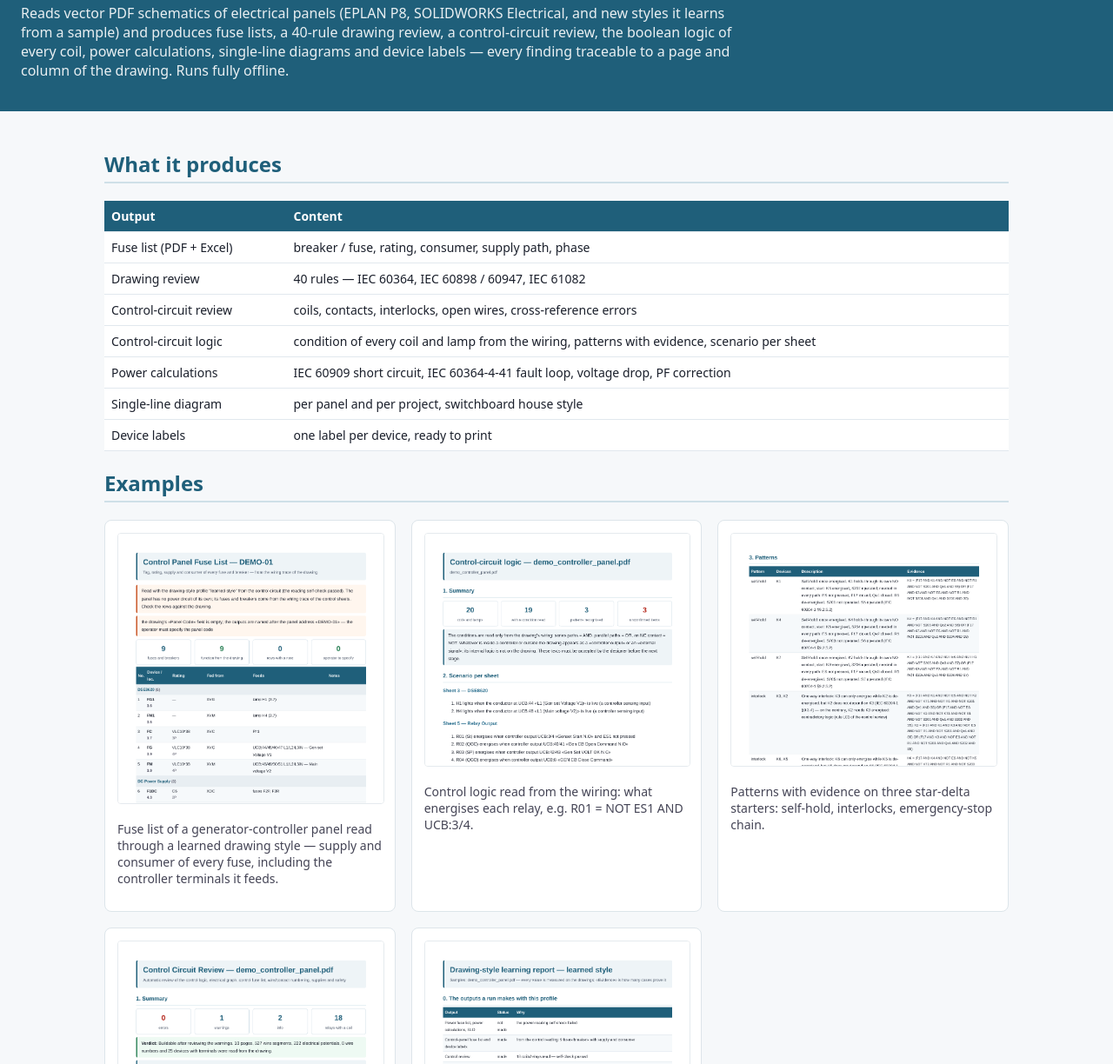
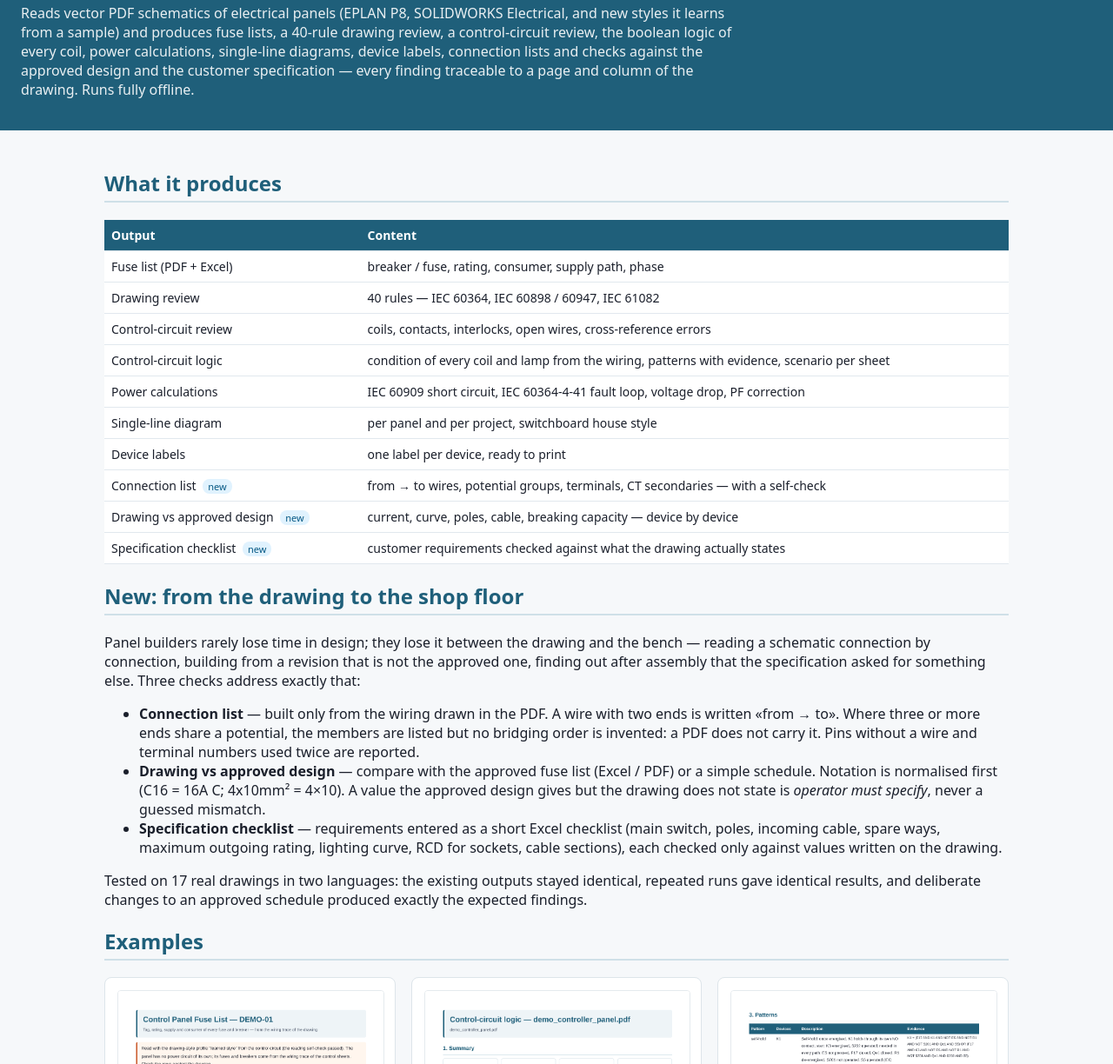
Before and after one commit to yaser222-web/eplan-agent-showcase, a plain HTML site: page docs/index.html in a window 1280 px wide. Shown: the part 76-1300 px from the top of the page at 87% size. Drawn offline with Linux system fonts and the light colour scheme.

Commit message:
Version 10.3.1

```diff
--- a/docs/index.html
+++ b/docs/index.html
@@ -28,6 +28,7 @@
   th { background: #1f5f7a; color: #fff; }
   .cta { background: #fff4d6; border-left: 5px solid #c2410c; padding: 14px 18px; border-radius: 6px; }
   footer { text-align: center; color: #667; font-size: 13px; padding: 24px; }
+  .new { background:#e0f2fe; color:#075985; font-size:11px; padding:1px 6px; border-radius:8px; margin-left:4px; }
 </style>
 </head>
 <body>
@@ -35,8 +36,9 @@
   <h1>Electrical Panel Analysis & Design Review Agent</h1>
   <p>Reads vector PDF schematics of electrical panels (EPLAN P8, SOLIDWORKS Electrical, and new styles it learns
      from a sample) and produces fuse lists, a 40-rule drawing review, a control-circuit review, the boolean logic of
-     every coil, power calculations, single-line diagrams and device labels — every finding traceable to a page and
-     column of the drawing. Runs fully offline.</p>
+     every coil, power calculations, single-line diagrams, device labels, connection lists and checks against the
+     approved design and the customer specification — every finding traceable to a page and column of the drawing.
+     Runs fully offline.</p>
 </header>
 <main>
   <h2>What it produces</h2>
@@ -49,7 +51,28 @@
     <tr><td>Power calculations</td><td>IEC 60909 short circuit, IEC 60364-4-41 fault loop, voltage drop, PF correction</td></tr>
     <tr><td>Single-line diagram</td><td>per panel and per project, switchboard house style</td></tr>
     <tr><td>Device labels</td><td>one label per device, ready to print</td></tr>
+    <tr><td>Connection list <span class="new">new</span></td><td>from → to wires, potential groups, terminals, CT secondaries — with a self-check</td></tr>
+    <tr><td>Drawing vs approved design <span class="new">new</span></td><td>current, curve, poles, cable, breaking capacity — device by device</td></tr>
+    <tr><td>Specification checklist <span class="new">new</span></td><td>customer requirements checked against what the drawing actually states</td></tr>
   </table>
+
+  <h2>New: from the drawing to the shop floor</h2>
+  <p>Panel builders rarely lose time in design; they lose it between the drawing and the bench — reading a
+     schematic connection by connection, building from a revision that is not the approved one, finding out
+     after assembly that the specification asked for something else. Three checks address exactly that:</p>
+  <ul>
+    <li><b>Connection list</b> — built only from the wiring drawn in the PDF. A wire with two ends is written
+        «from → to». Where three or more ends share a potential, the members are listed but no bridging order
+        is invented: a PDF does not carry it. Pins without a wire and terminal numbers used twice are reported.</li>
+    <li><b>Drawing vs approved design</b> — compare with the approved fuse list (Excel / PDF) or a simple
+        schedule. Notation is normalised first (C16 = 16A C; 4x10mm² = 4×10). A value the approved design gives
+        but the drawing does not state is <i>operator must specify</i>, never a guessed mismatch.</li>
+    <li><b>Specification checklist</b> — requirements entered as a short Excel checklist (main switch, poles,
+        incoming cable, spare ways, maximum outgoing rating, lighting curve, RCD for sockets, cable sections),
+        each checked only against values written on the drawing.</li>
+  </ul>
+  <p>Tested on 17 real drawings in two languages: the existing outputs stayed identical, repeated runs gave
+     identical results, and deliberate changes to an approved schedule produced exactly the expected findings.</p>
 
   <h2>Examples</h2>
   <div class="grid">
@@ -64,6 +87,14 @@
       <p>Control-circuit review: verdict, findings by rule, every finding with page and column.</p></div>
     <div class="card"><img src="img/style_learning_report.png" alt="style learning">
       <p>Learning a new drawing style from one sample: each value with the evidence behind it.</p></div>
+    <div class="card"><img src="img/connection_list.png" alt="connection list">
+      <p>Connection list of a motor-control panel: point-to-point wires, potential groups and terminals, with the
+         share of device pins that carry a wire.</p></div>
+    <div class="card"><img src="img/approved_design_check.png" alt="approved design check">
+      <p>Drawing vs approved design: a different trip curve, a missing and an extra device, another setting range
+         and cable — and one value the drawing does not state.</p></div>
+    <div class="card"><img src="img/specification_check.png" alt="specification check">
+      <p>Specification checklist: each requirement against the drawing — OK, not OK, or operator must specify.</p></div>
   </div>
 
   <h2>Sample reports (PDF)</h2>
@@ -74,6 +105,9 @@
     <tr><td>Control-circuit logic — generator controller panel</td><td><a href="samples/sample_control_logic_controller_panel.pdf">PDF</a></td></tr>
     <tr><td>Control-circuit logic — three star-delta starters</td><td><a href="samples/sample_control_logic_star_delta.pdf">PDF</a></td></tr>
     <tr><td>Style-learning report</td><td><a href="samples/sample_style_learning_report.pdf">PDF</a></td></tr>
+    <tr><td>Connection list and terminals — motor-control panel</td><td><a href="samples/sample_connection_list.pdf">PDF</a></td></tr>
+    <tr><td>Drawing vs approved design (demo schedule with deliberate changes)</td><td><a href="samples/sample_approved_design_check.pdf">PDF</a></td></tr>
+    <tr><td>Specification checklist (demo requirements)</td><td><a href="samples/sample_specification_check.pdf">PDF</a></td></tr>
   </table>
 
   <h2>Try it on your drawing</h2>
```
Also changed, not shown: docs/img/approved_design_check.png (added), docs/img/connection_list.png (added), docs/img/specification_check.png (added), 4 other files.
